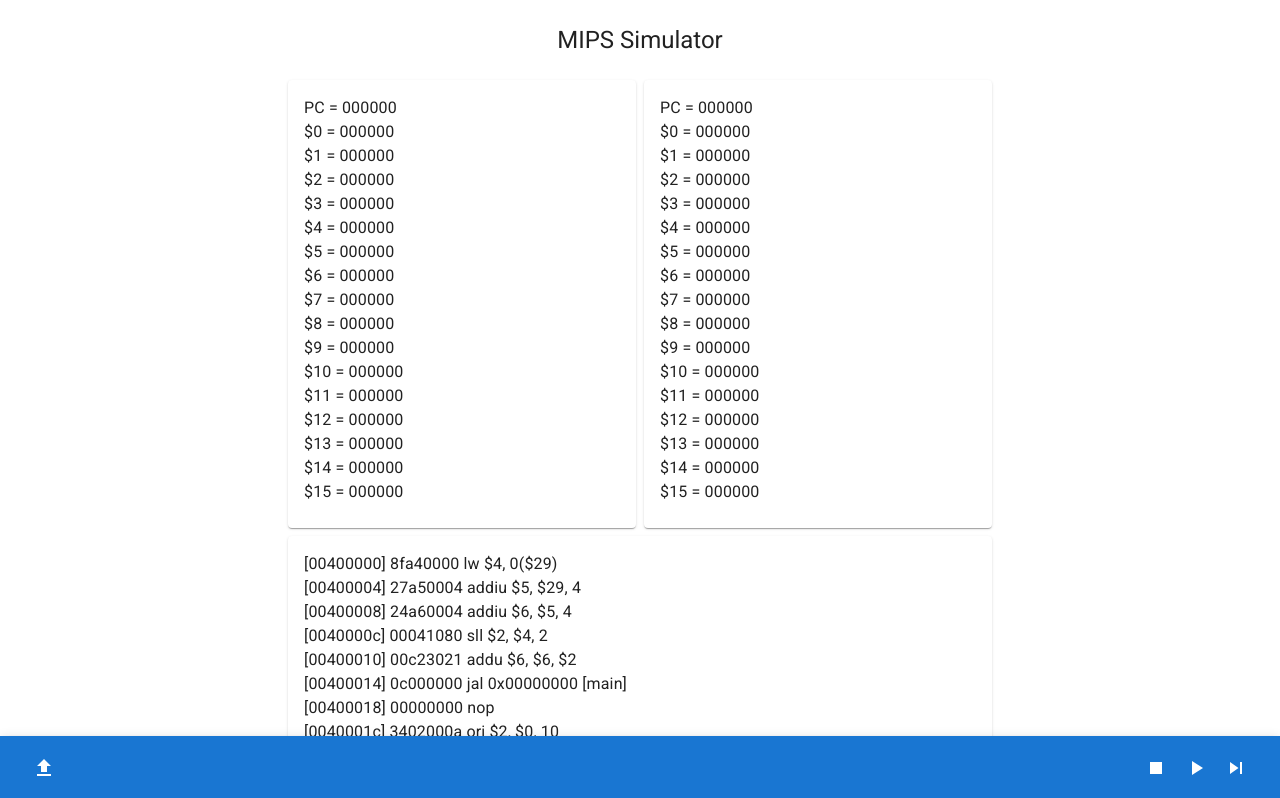
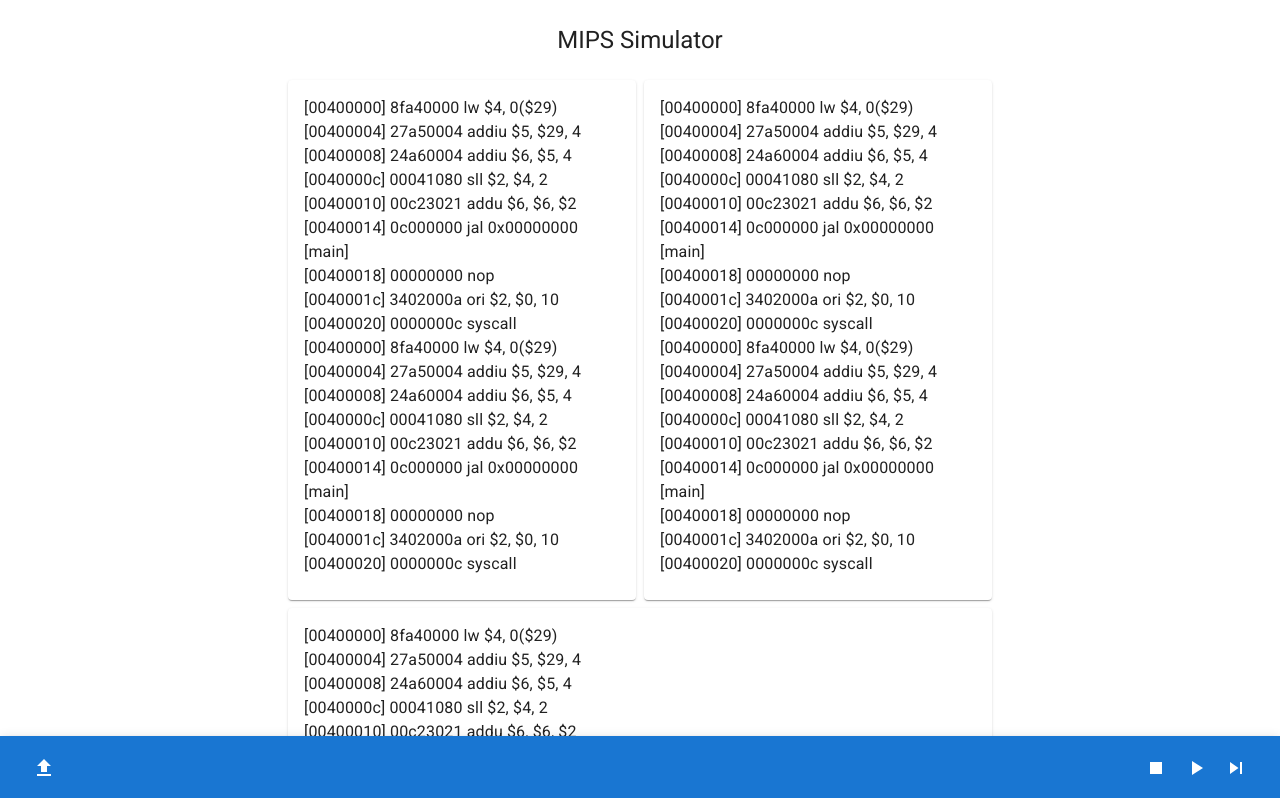
Before and after one commit to tempus157/mips-simulator, a Next.js app: page / in a window 1280 px wide. Shown: the top 798 px of the page. Built offline with nearby package versions, Linux system fonts and the light colour scheme.

Commit message:
Split MIPSCard temporarily

```diff
--- a/src/components/RegisterCard.tsx
+++ /dev/null
@@ -1,29 +0,0 @@
-import { Card, CardContent, Typography } from "@mui/material";
-
-const RegisterCard = () => {
-	return (
-		<Card>
-			<CardContent>
-				<Typography>PC = 000000</Typography>
-				<Typography>$0 = 000000</Typography>
-				<Typography>$1 = 000000</Typography>
-				<Typography>$2 = 000000</Typography>
-				<Typography>$3 = 000000</Typography>
-				<Typography>$4 = 000000</Typography>
-				<Typography>$5 = 000000</Typography>
-				<Typography>$6 = 000000</Typography>
-				<Typography>$7 = 000000</Typography>
-				<Typography>$8 = 000000</Typography>
-				<Typography>$9 = 000000</Typography>
-				<Typography>$10 = 000000</Typography>
-				<Typography>$11 = 000000</Typography>
-				<Typography>$12 = 000000</Typography>
-				<Typography>$13 = 000000</Typography>
-				<Typography>$14 = 000000</Typography>
-				<Typography>$15 = 000000</Typography>
-			</CardContent>
-		</Card>
-	);
-};
-
-export default RegisterCard;
--- a/src/components/MemoryCard.tsx
+++ b/src/mips/components/MIPSCard.tsx
@@ -1,7 +1,7 @@
-import { Card, CardContent, Typography } from "@mui/material";
+import { Box, Card, CardContent, Grid, Typography } from "@mui/material";
 
-const MemoryCard = () => {
-	return (
+const MIPSCard = () => {
+	const tempCard = (
 		<Card>
 			<CardContent>
 				<Typography>[00400000] 8fa40000 lw $4, 0($29)</Typography>
@@ -29,6 +29,25 @@ const MemoryCard = () => {
 			</CardContent>
 		</Card>
 	);
+
+	return (
+		<Box m="auto" pl={1} pr={1} maxWidth={720}>
+			<Grid container spacing={1} justifyContent="center">
+				<Grid item width="50%">
+					{tempCard}
+				</Grid>
+				<Grid item width="50%">
+					{tempCard}
+				</Grid>
+				<Grid item width="100%">
+					{tempCard}
+				</Grid>
+				<Grid item width="100%">
+					{tempCard}
+				</Grid>
+			</Grid>
+		</Box>
+	);
 };
 
-export default MemoryCard;
+export default MIPSCard;
--- a/src/mips/components/MIPSDialog.tsx
+++ b/src/mips/components/MIPSDialog.tsx
@@ -13,13 +13,13 @@ const MIPSDialog = () => {
 	const dialog = useMIPSDialog();
 
 	return (
-		<Dialog open={dialog.error} onClose={dialog.resolve}>
+		<Dialog open={dialog.error} onClose={dialog.close}>
 			<DialogTitle>An error occurred!</DialogTitle>
 			<DialogContent>
 				<DialogContentText>{dialog.message}</DialogContentText>
 			</DialogContent>
 			<DialogActions>
-				<Button onClick={dialog.resolve} autoFocus>
+				<Button onClick={dialog.close} autoFocus>
 					OK
 				</Button>
 			</DialogActions>
--- a/src/mips/libs/context.ts
+++ b/src/mips/libs/context.ts
@@ -6,7 +6,7 @@ export const DispatchContext = createContext<Dispatch<
 	MIPSAction | MIPSErrorAction
 > | null>(null);
 
-export const useMIPSCard = (): MIPS => {
+export const useMIPS = (): MIPS => {
 	const state = useContext(StateContext);
 
 	if (!state) {
@@ -36,7 +36,7 @@ export const useMIPSDialog = () => {
 		return {
 			error: state.error,
 			message: state.message,
-			resolve: () => dispatch({ type: "RESOLVE" }),
+			close: () => dispatch({ type: "CLOSE" }),
 		};
 	}
 };
--- a/src/mips/libs/reducer.ts
+++ b/src/mips/libs/reducer.ts
@@ -28,7 +28,7 @@ export type MIPSAction =
 	| { type: "RUN" }
 	| { type: "STEP" };
 
-export type MIPSErrorAction = { type: "RESOLVE" };
+export type MIPSErrorAction = { type: "CLOSE" };
 
 export const reducer = (
 	state: MIPS & MIPSError,
@@ -43,7 +43,7 @@ export const reducer = (
 			return withException(state, () => run(state));
 		case "STEP":
 			return withException(state, () => step(state));
-		case "RESOLVE":
+		case "CLOSE":
 			return { ...state, error: false };
 		default:
 			throw new Error("Unknown action type");
--- a/src/pages/index.tsx
+++ b/src/pages/index.tsx
@@ -1,12 +1,10 @@
 import type { NextPage } from "next";
 import { NextSeo } from "next-seo";
-import { Box, Grid } from "@mui/material";
 import Title from "$/components/Title";
 import MIPSMenu from "$/mips/components/MIPSMenu";
-import RegisterCard from "$/components/RegisterCard";
-import MemoryCard from "$/components/MemoryCard";
 import MIPSProvider from "$/mips/components/MIPSProvider";
 import MIPSDialog from "$/mips/components/MIPSDialog";
+import MIPSCard from "$/mips/components/MIPSCard";
 
 const Home: NextPage = () => {
 	return (
@@ -17,22 +15,7 @@ const Home: NextPage = () => {
 			/>
 			<Title text="MIPS Simulator" />
 			<MIPSProvider>
-				<Box m="auto" pl={1} pr={1} maxWidth={720}>
-					<Grid container spacing={1} justifyContent="center">
-						<Grid item width="50%">
-							<RegisterCard />
-						</Grid>
-						<Grid item width="50%">
-							<RegisterCard />
-						</Grid>
-						<Grid item width="100%">
-							<MemoryCard />
-						</Grid>
-						<Grid item width="100%">
-							<MemoryCard />
-						</Grid>
-					</Grid>
-				</Box>
+				<MIPSCard />
 				<MIPSMenu />
 				<MIPSDialog />
 			</MIPSProvider>
```
